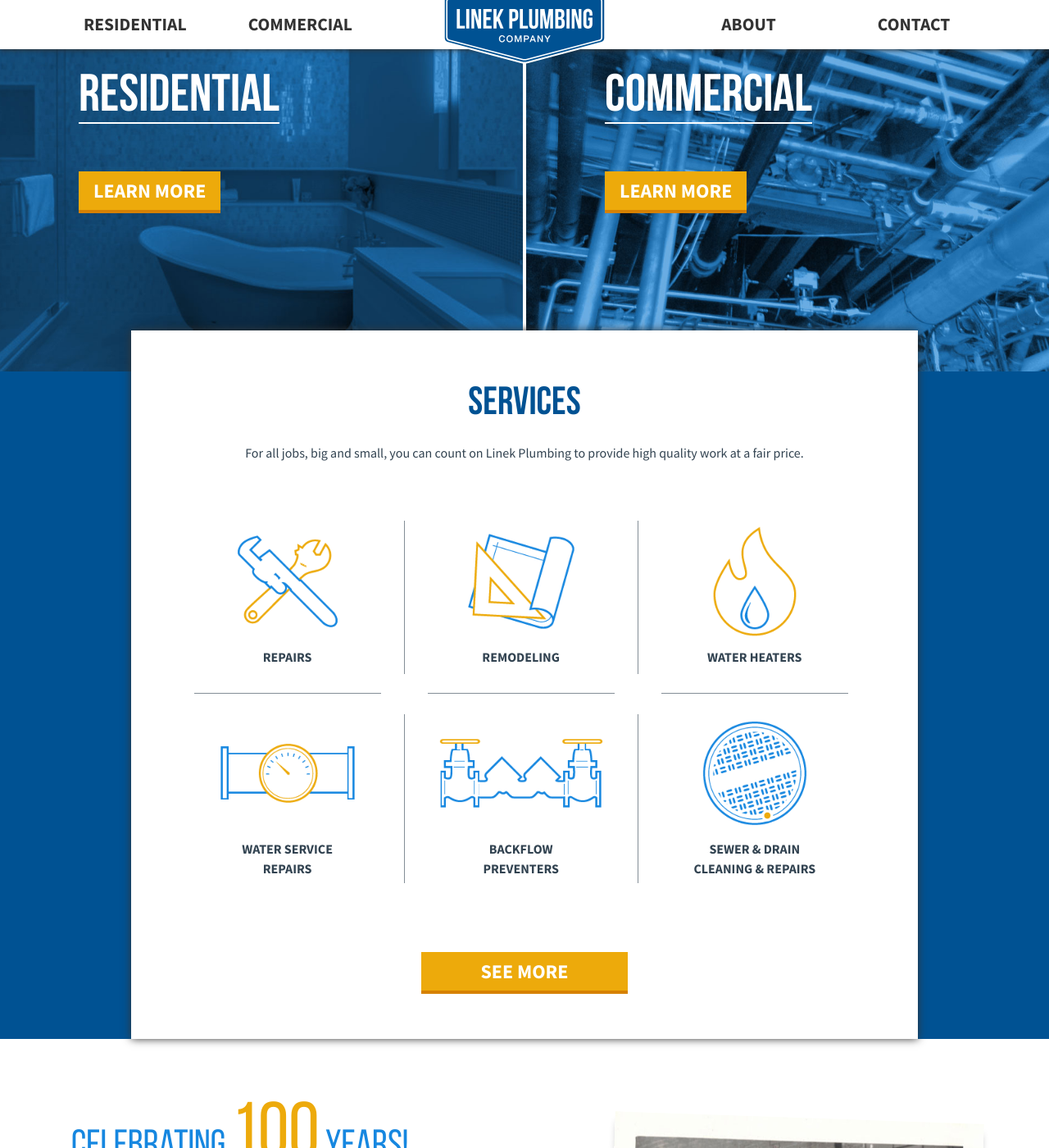
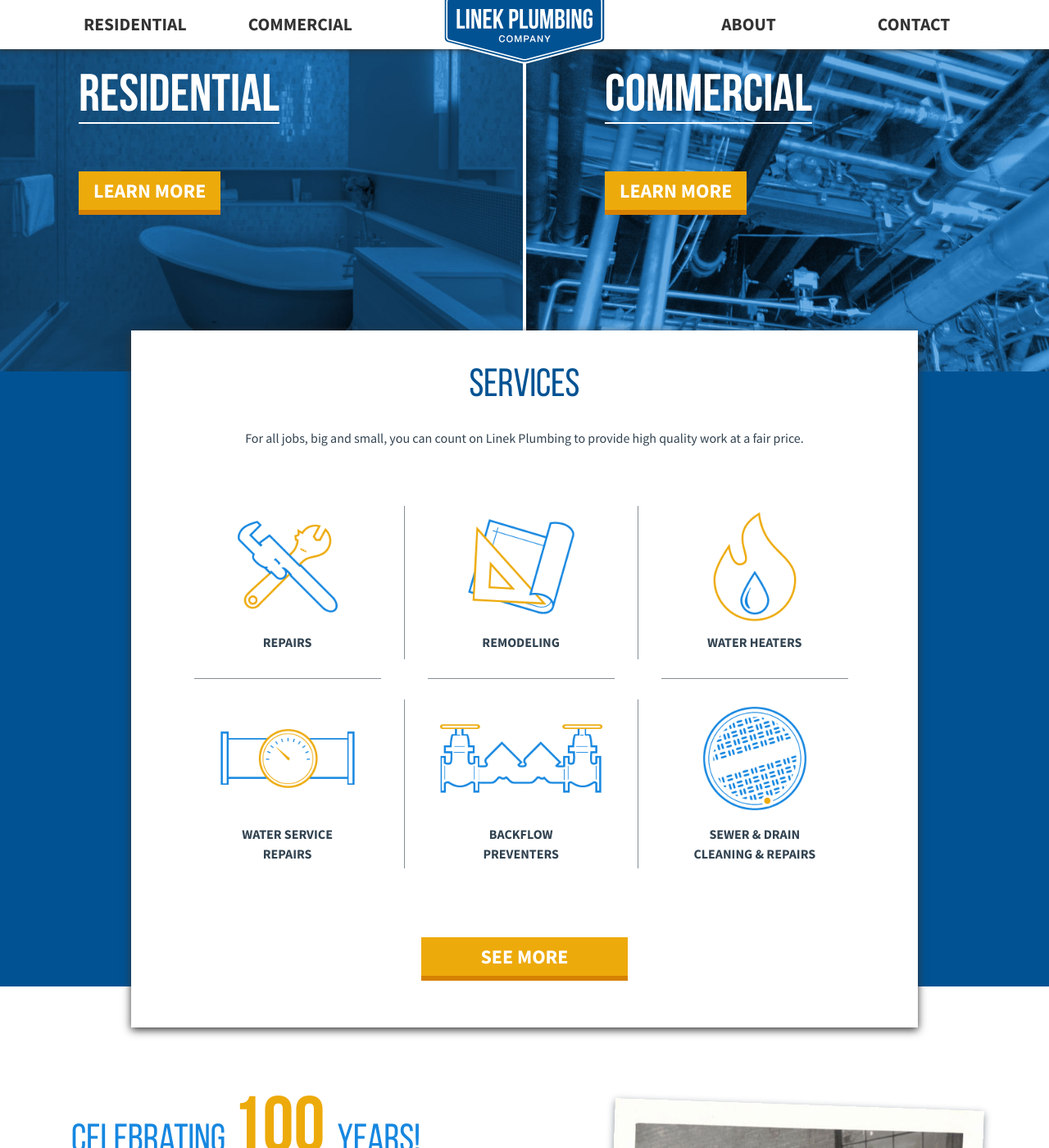
Before and after one commit to alexlinek/lpc, a Jekyll site: the page built from index.html, in a window 1280 px wide and 1400 px high, scrolled down 207 px. Shown: the whole window at 82% size. Built offline with Jekyll 4.4.1, drawn with Linux system fonts in a browser that asks for light colours; some web fonts are replaced; some of the changed text lies outside the part shown.

Commit message:
Home page general styles

```diff
--- a/_includes/contact_form.html
+++ b/_includes/contact_form.html
@@ -15,5 +15,5 @@
     <label for="contact-message">Message</label>
     <textarea id="contact-message" name="message"></textarea>
   </div>
-  <input type="submit" value="Submit" />
+  <input class="button" type="submit" value="Submit" />
 </form>
--- a/_sass/_form.scss
+++ b/_sass/_form.scss
@@ -1,27 +1,33 @@
 .button,
 .button:visited {
   background: $gold;
-  border-bottom: 4px solid $darkGold;
+  @include box-shadow(0, 6px, 0, $darkGold);
   color: $white;
+  cursor: pointer;
   font-size: 1.5em;
   font-weight: bold;
   padding: .35em .75em;
+  position: relative;
   text-decoration: none;
   text-transform: uppercase;
-
+  top: 0;
   &:hover {
-    border-bottom-color: $gold;
+    @include box-shadow(0, 8px, 0, $darkGold);
+    background: lighten($gold, 5%);
     color: $white;
     text-decoration: none;
+    top: -2px;
+    // @include transform(translateY(-2px));
   }
 }
 
 input[type="text"],
 input[type="tel"],
 textarea {
-  font-size: 1.5em;
-  padding: 15px;
+  font-size: 1em;
+  padding: 10px;
   border: 1px solid $grey;
+  @include border-radius(3px);
   background: $white;
   width: 100%;
 }
@@ -31,13 +37,8 @@
 }
 
 input[type="submit"] {
-  background: $darkGold;
   border: 0;
-  color: $white;
-  font-size: 1.5em;
-  font-weight: bold;
-  padding: .5em 1em;
-  text-transform: uppercase;
+  outline: 0;
 }
 
 .field {
@@ -45,6 +46,6 @@
 
   label {
     display: block;
-    font-size: 1.5em;
+    margin: .5em 0;
   }
 }
--- a/_sass/_home.scss
+++ b/_sass/_home.scss
@@ -48,19 +48,29 @@
   }
 }
 
-
+// Services -------------------------------------
+.services-bg {
+  position: relative;
+  height: 750px;
+}
 .services-wrapper {
+  @include box-shadow(0px, 3px, 10px, $darkGrey);
   background: $white;
-  @include box-shadow(0px, 0px, 10px, $darkGrey);
+  height: 850px;
+  left: 12.5%;
   margin: 0 auto;
-  margin-top: -50px;
   max-width: $max-width;
-  position: relative;
+  padding-top: 2em;
+  position: absolute;
+  top: -50px;
   width: 75%;
   z-index: 1;
   hgroup {
     margin-bottom: 2em;
     text-align: center;
+    h1 {
+      font-weight: normal;
+    }
   }
 }
 
@@ -96,8 +106,7 @@
 }
 
 .services-footer {
-  padding: 4em;
-
+  padding-top: 4em;
   .button {
     padding-left: 3em;
     padding-right: 3em;
@@ -106,14 +115,19 @@
 
 // About -------------------------------------
 .home-about-section {
-  margin-top: 6em;
+  margin-top: 9em;
   height: 1000px;
 
   .gold-100 {
     color: $gold;
     font-size: 2em;
+    font-weight: bold;
   }
-  p { margin-bottom: 2em; }
+  p {
+    font-size: 1.1em;
+    line-height: 1.75em;
+    margin-bottom: 2em;
+  }
 
   .group {
     position: relative;
@@ -127,7 +141,7 @@
   .family-then,
   .family-now {
     position: absolute;
-    box-shadow: 0 10px 10px -3px rgba(0, 0, 0, .3);
+    @include box-shadow(0px, 3px, 10px, $grey);
   }
 
   .family-then {
@@ -206,12 +220,30 @@
 
 // Contact -------------------------------------
 .home-contact-section {
+  margin: 5em 0 3em;
+  h1 {
+    line-height: 1em;
+  }
+  h2 {
+    font-family: $base-font-family;
+    margin-bottom: 0;
+    letter-spacing: 1px;
+  }
+  address {
+    font-style: normal;
+    font-size: 1.25em;
+    margin: 1em 0;
+  }
+  .street-view {
+    width: 75%;
+    border: 20px solid white;
+    @include box-shadow(0px, 3px, 10px, $grey);
+  }
   .contact-form {
-    background: #eee;
-    border-radius: 5px;
-    padding: 1em;
-    margin-top: 4em;
-    margin-bottom: 4em;
-    box-shadow: 0 6px 6px -3px rgba(0, 0, 0, .1);
+    @include border-radius(5px);
+    @include box-shadow(0px, 3px, 10px, $grey);
+    background: $lightGrey;
+    margin: 2em 0;
+    padding: 2em 3em;
   }
 }
--- a/_sass/_sidr.scss
+++ b/_sass/_sidr.scss
@@ -8,7 +8,7 @@
 $sidr-background-shadow-color: #222;
 $sidr-text-color: #fff;
 $sidr-box-shadow-color: #000;
-$sidr-input-background-color: #000;
+// $sidr-input-background-color: #000;
 
 // Width
 $sidebar-width: 260px;
@@ -149,52 +149,4 @@
         }
     }
 
-    form {
-        margin: 0 15px;
-    }
-
-    label {
-        font-size: $sidr-font-size - 2;
-    }
-
-    input[type="text"],
-    input[type="password"],
-    input[type="date"],
-    input[type="datetime"],
-    input[type="email"],
-    input[type="number"],
-    input[type="search"],
-    input[type="tel"],
-    input[type="time"],
-    input[type="url"],
-    textarea,
-    select {
-        width: 100%;
-        font-size: $sidr-font-size - 2;
-        padding: 5px;
-        @include box-sizing(border-box);
-        margin: 0 0 10px;
-        border-radius: 2px;
-        border: 0;
-        background: rgba($sidr-input-background-color, .1);
-        color: rgba($sidr-text-color, .6);
-        display: block;
-        clear: both;
-    }
-
-    input[type=checkbox] {
-        width: auto;
-        display: inline;
-        clear: none;
-    }
-
-    input[type=button],
-    input[type=submit] {
-        color: $sidr-background;
-        background: $sidr-text-color;
-
-        &:hover {
-            background: rgba($sidr-text-color, .9);
-        }
-    }
 }
--- a/css/main.scss
+++ b/css/main.scss
@@ -35,6 +35,7 @@
 $darkGold:    #D68101;
 
 $white:       #ffffff;
+$lightGrey:   #F9FAFB;
 $grey:        #848E97;
 $darkGrey:    #333;
 
@@ -101,6 +102,14 @@
 	transition: $transition-property $transition-time $method;
 }
 
+// Browser Prefixes
+@mixin transform($transforms) {
+	-webkit-transform: $transforms;
+	-moz-transform: $transforms;
+	-ms-transform: $transforms;
+	transform: $transforms;
+}
+
 // Import partials
 @import "base";
 @import "footer";
--- a/index.html
+++ b/index.html
@@ -34,7 +34,7 @@
     <div class="span1-2">
       <hgroup>
         <h1 class="bright-blue-color underline">
-          Celebrating <span class="gold-100">100</span> years!
+          Celebrating <span class="gold-100">100 </span> years!
         </h1>
       </hgroup>
       <p>
@@ -66,12 +66,13 @@
       </hgroup>
 
       <h2>{{ site.phone }}</h2>
-      <address>{{ site.address }}</address>
+      <address>24 Kirkham Industrial Ct.
+        <br/>Webster Groves, MO 63119</address>
 
-      <p>Office Hours are between 7:30am and 4:30pm Monday through Friday.</p>
-      <p>Outside of those hours, we offer an emergency answering service with plumbers on call 24/7 (at the same phone number).</p>
+      <p>Office Hours are between 7:30am and 4:30pm Monday through Friday.<br/>
+      Outside of those hours, we offer an emergency answering service with plumbers on call 24/7 (at the same phone number).</p>
 
-      <img src="/images/home/building-front.jpg" alt="Linek Plumbing HQ" />
+      <img class="street-view" src="/images/home/building-front.jpg" alt="Linek Plumbing HQ" />
     </div>
     <div class="span1-2">
       {% include contact_form.html %}
```
